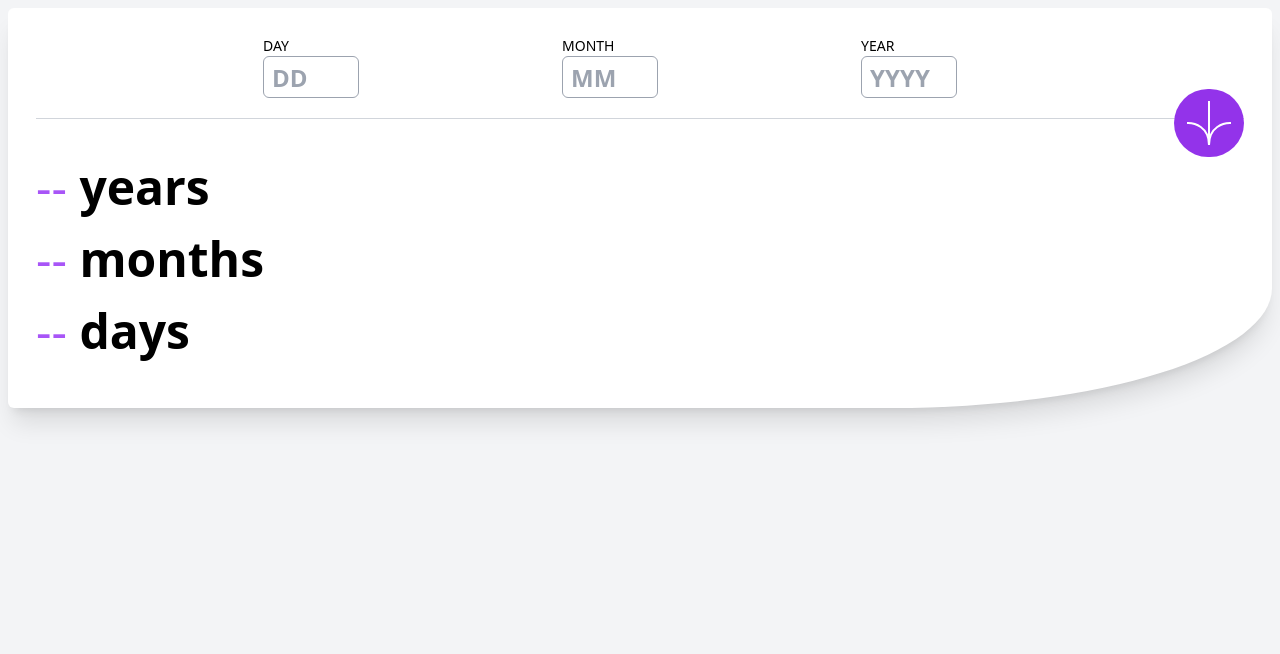
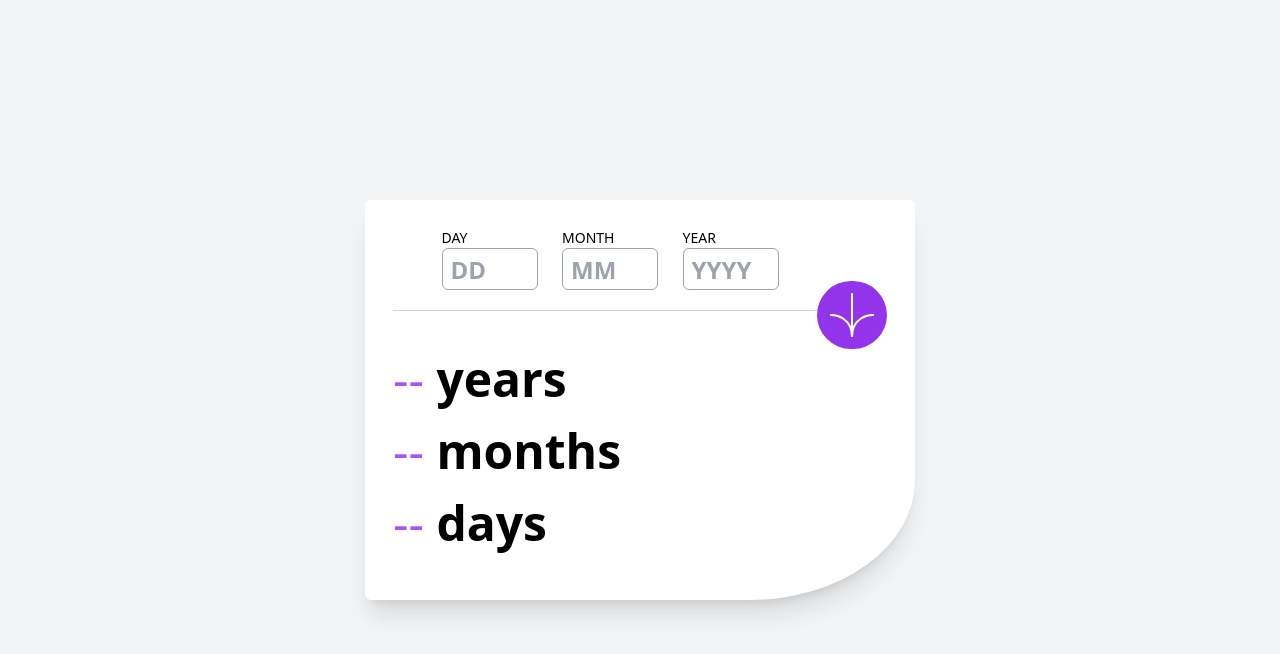
Before and after one commit to LukoOG/Age-calculator, a SvelteKit app: page / in a window 1280 px wide. Shown: the top 654 px of the page. Built offline with nearby package versions, Linux system fonts and the light colour scheme.

Commit message:
fixed css2

```diff
--- a/src/app.css
+++ b/src/app.css
@@ -4,11 +4,11 @@
 
 @layer components{
     .container{
-        @apply w-screen min-h-screen mx-auto p-2 relative bg-gray-100 items-center
+        @apply w-screen min-h-screen mx-auto p-2 relative bg-gray-100 items-center flex
     }
 
     .wrapper{
-        @apply min-w-fit h-[400px] top-[50%] bg-white rounded-md shadow-xl mx-auto p-7 rounded-br-[30%];
+        @apply w-[550px] min-w-fit h-[400px] top-[50%] bg-white rounded-md shadow-xl mx-auto p-7 rounded-br-[30%];
     }
 
     /**wrapper elements**/
--- a/src/context/date.js
+++ b/src/context/date.js
@@ -74,7 +74,7 @@ const monthCounter = (days, birthMonth) =>{
             }
             monthsCount--
             days+=31 //convert back to days
-        }else if(birthMonth.getDate() <= new Date().getDate()){
+        }else if(birthMonth.getDate() < new Date().getDate()){
             let currDay = dateConverter(new Date(birthMonth.getFullYear(), birthMonth.getMonth()+1, 1))
             let nextMonth = dateConverter(new Date(currDay.getFullYear(),currDay.getMonth()+1, 0))
             let currMonth = nextMonth.getMonth()
```
